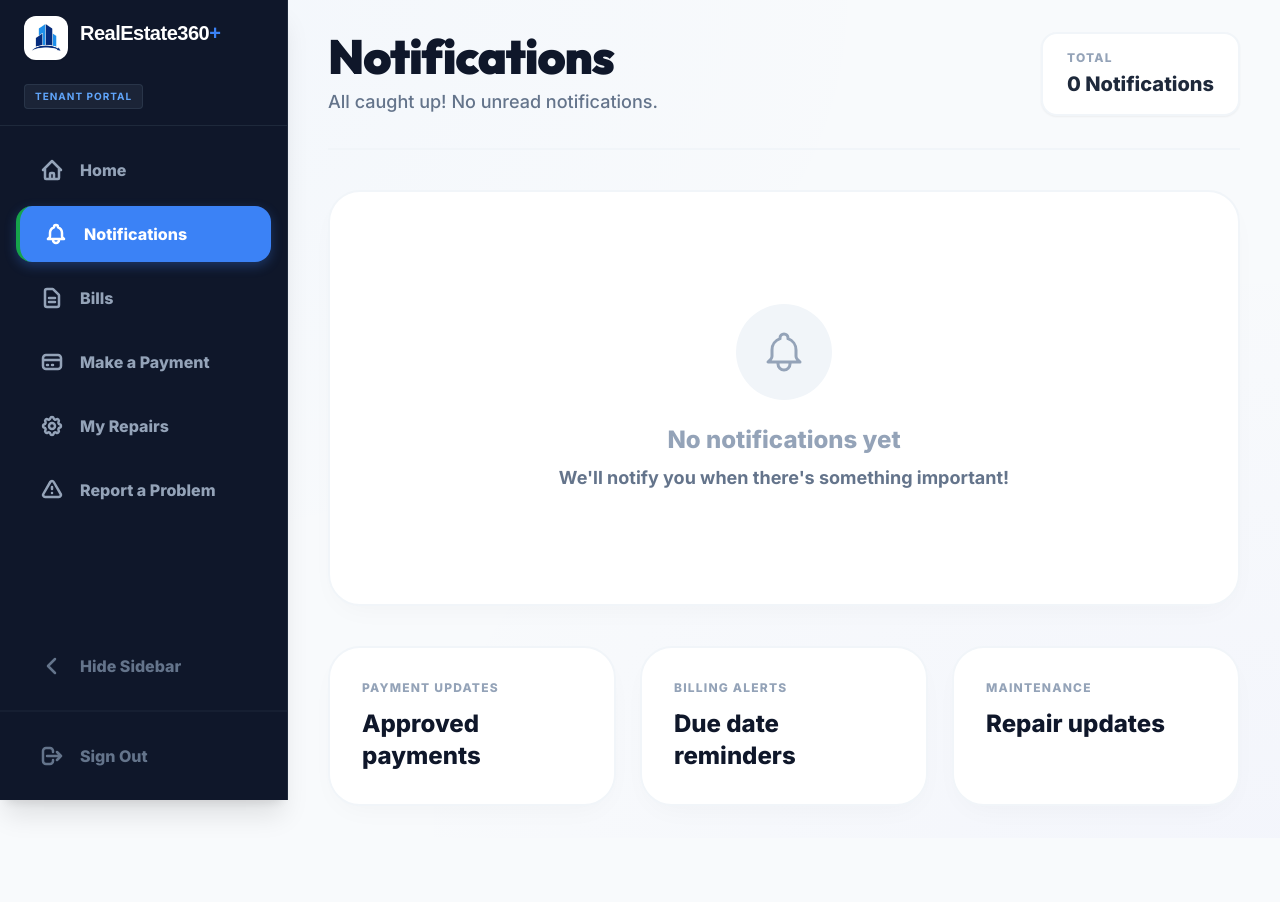
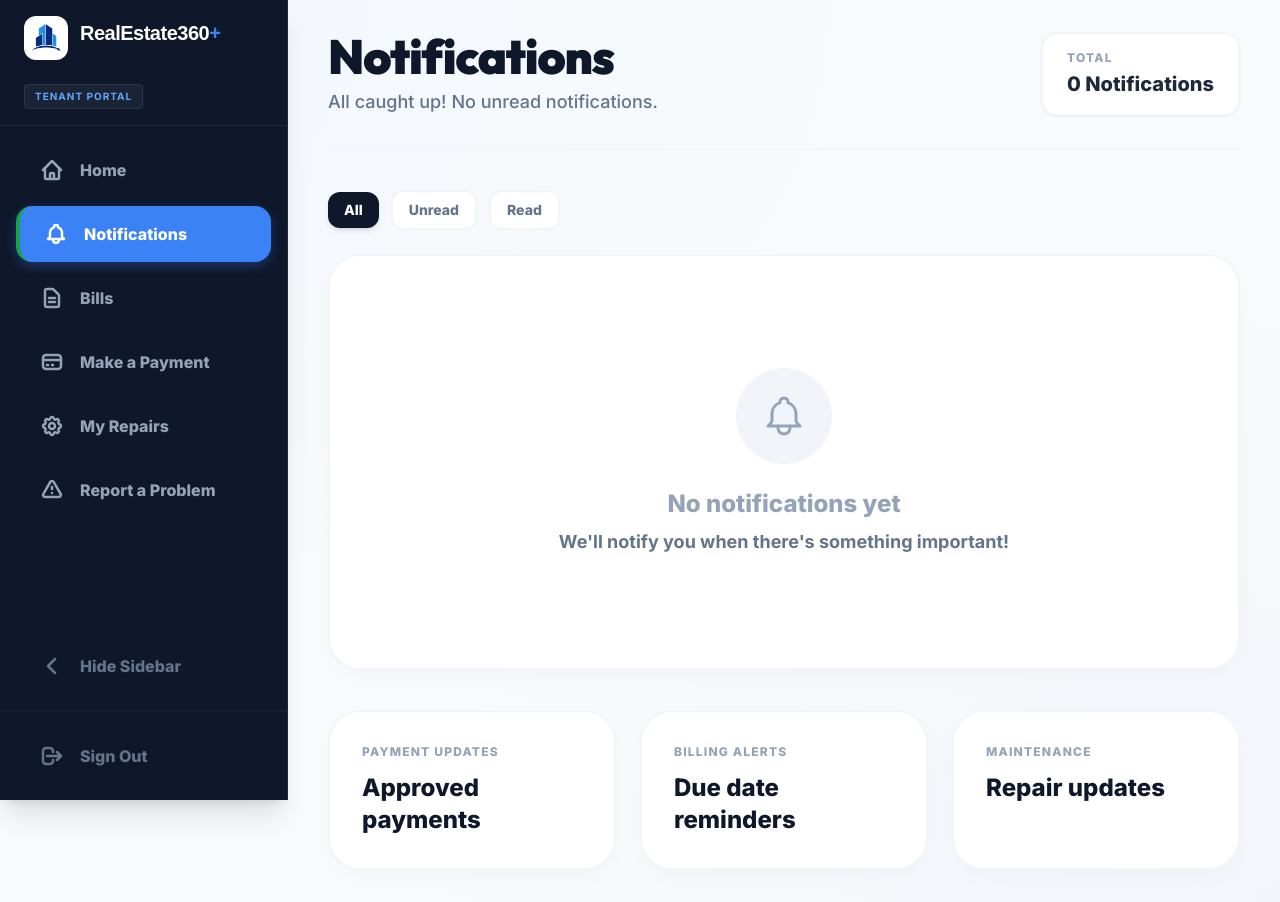
Before and after one commit to JOHNARVINTUM/RealEstateDemo, a Django app: page /tenant/notifications/ in a window 1280 px wide. Before the commit the page ends 815 px from the top, so only its background shows below. Run offline with Django 5.2, Linux system fonts and the light colour scheme; the visitor is signed in with stand-in values (Sample User, id 1); data that the repository does not hold is empty; some libraries are stand-ins or nearby versions; some web fonts are replaced.

Commit message:
feat: implement role-based notification views and maintenance request photo support

```diff
--- a/maintenance/forms.py
+++ b/maintenance/forms.py
@@ -5,9 +5,10 @@ from .models import MaintenanceRequest
 class MaintenanceRequestForm(forms.ModelForm):
     class Meta:
         model = MaintenanceRequest
-        fields = ["category", "title", "description"]  # no priority/status here
+        fields = ["category", "title", "description", "photo"]  # no priority/status here
         widgets = {
             "description": forms.Textarea(attrs={"rows": 6}),
+            "photo": forms.ClearableFileInput(attrs={"class": "w-full border-2 border-slate-100 rounded-2xl px-6 py-4 text-lg font-black text-slate-900 bg-white focus:border-slate-900 transition-all cursor-pointer file:mr-4 file:py-2 file:px-4 file:rounded-full file:border-0 file:text-sm file:font-semibold file:bg-slate-50 file:text-slate-700 hover:file:bg-slate-100"}),
         }
 
 
--- a/maintenance/models.py
+++ b/maintenance/models.py
@@ -32,6 +32,7 @@ class MaintenanceRequest(models.Model):
     category = models.CharField(max_length=20, choices=CATEGORY_CHOICES)
     title = models.CharField(max_length=120)
     description = models.TextField()
+    photo = models.ImageField(upload_to="maintenance_photos/", null=True, blank=True)
 
     status = models.CharField(max_length=20, choices=STATUS_CHOICES, default="OPEN")
     priority = models.CharField(max_length=10, choices=PRIORITY_CHOICES, default="MEDIUM")
--- a/maintenance/views.py
+++ b/maintenance/views.py
@@ -11,7 +11,7 @@ def report_issue(request):
     lease = Lease.objects.filter(tenant=user, is_active=True).select_related("unit").first()
 
     if request.method == "POST":
-        form = MaintenanceRequestForm(request.POST)
+        form = MaintenanceRequestForm(request.POST, request.FILES)
         if form.is_valid():
             obj: MaintenanceRequest = form.save(commit=False)
             obj.tenant = user
--- a/rentals/views.py
+++ b/rentals/views.py
@@ -506,15 +506,30 @@ def tenant_notifications(request):
     Display all notifications for the current tenant.
     Unread notifications are shown first, sorted by creation date.
     """
-    # Get notifications for this tenant, ordered by unread first, then by date
+    # Get notifications for this tenant
     notifications = Notification.objects.filter(
         recipient_type='TENANT',
         user=request.user
-    ).order_by('is_read', '-created_at')
+    )
+
+    # Handle filtering
+    status_filter = request.GET.get('status', 'all')
+    if status_filter == 'unread':
+        notifications = notifications.filter(is_read=False)
+    elif status_filter == 'read':
+        notifications = notifications.filter(is_read=True)
+
+    notifications = notifications.order_by('is_read', '-created_at')
+
+    # Calculate unread count (unfiltered)
+    unread_count = Notification.objects.filter(
+        recipient_type='TENANT', user=request.user, is_read=False
+    ).count()
 
     context = {
         "notifications": notifications,
-        "unread_count": notifications.filter(is_read=False).count(),
+        "unread_count": unread_count,
+        "status_filter": status_filter,
     }
     return render(request, "rentals/tenant_notifications.html", context)
 
--- a/templates/admin_portal/payment_detail.html
+++ b/templates/admin_portal/payment_detail.html
@@ -7,9 +7,9 @@
 
   <!-- Header -->
   <div class="mb-8">
-    <a href="{% url 'admin_payments' %}" class="text-sm font-medium text-slate-600 hover:text-slate-900 flex items-center gap-1 mb-4">
-      <svg class="w-4 h-4" fill="none" viewBox="0 0 24 24" stroke="currentColor">
-        <path stroke-linecap="round" stroke-linejoin="round" stroke-width="2" d="M15 19l-7-7 7-7" />
+    <a href="{% url 'admin_payments' %}" class="w-fit px-4 py-2 bg-white border border-slate-300 hover:bg-slate-50 text-slate-700 rounded-lg font-bold text-xs flex items-center justify-center gap-2 transition-colors shadow-xs mb-4">
+      <svg class="w-3.5 h-3.5" fill="none" viewBox="0 0 24 24" stroke="currentColor">
+        <path stroke-linecap="round" stroke-linejoin="round" stroke-width="2.5" d="M10 19l-7-7m0 0l7-7m-7 7h18"></path>
       </svg>
       Back to Payments
     </a>
--- a/templates/maintenance/my_requests.html
+++ b/templates/maintenance/my_requests.html
@@ -6,14 +6,14 @@
 {% block tenant_content %}
 
   <!-- Page Header -->
-  <div class="mb-10 flex flex-col items-start justify-between gap-6 border-b-2 border-slate-100 pb-8 max-w-[375px] w-full min-h-[200px]">
+  <div class="mb-10 flex flex-col sm:flex-row items-start sm:items-center justify-between gap-6 border-b-2 border-slate-100 pb-8">
     <div>
       <h1 class="text-3xl sm:text-5xl font-black text-slate-900 tracking-tight">My Repairs</h1>
       <p class="text-lg text-slate-500 font-bold mt-2">Check the status of your reported problems.</p>
     </div>
-    <div class="mt-4 self-end">
+    <div class="sm:self-auto w-full sm:w-auto">
       <a href="{% url 'report_issue' %}"
-         class="bg-slate-900 hover:bg-slate-800 text-white font-black px-6 py-3 sm:px-8 sm:py-4 rounded-2xl text-sm sm:text-lg transition-all inline-flex items-center gap-2 sm:gap-3 shadow-lg active:scale-95 whitespace-nowrap">
+         class="bg-slate-900 hover:bg-slate-800 text-white font-black px-6 py-3 sm:px-8 sm:py-4 rounded-2xl text-sm sm:text-lg transition-all flex sm:inline-flex items-center justify-center gap-2 sm:gap-3 shadow-lg active:scale-95 whitespace-nowrap w-full sm:w-auto">
         <svg class="w-5 h-5 sm:w-6 sm:h-6 shrink-0" fill="none" viewBox="0 0 24 24" stroke="currentColor" stroke-width="3">
           <path stroke-linecap="round" stroke-linejoin="round" d="M12 4v16m8-8H4" />
         </svg>
--- a/templates/rentals/tenant_notifications.html
+++ b/templates/rentals/tenant_notifications.html
@@ -20,6 +20,19 @@
       <span class="text-xs font-black text-slate-400 block uppercase tracking-widest mb-1">Total</span>
       <span class="text-xl font-black text-slate-800">{{ notifications|length }} Notification{{ notifications|pluralize }}</span>
     </div>
+  </div>
+
+  <!-- Filter Bar -->
+  <div class="flex items-center gap-3 mb-6">
+    <a href="?status=all" class="px-4 py-2 rounded-xl text-sm font-black transition-all {% if status_filter == 'all' or not status_filter %}bg-slate-900 text-white shadow-md{% else %}bg-white border-2 border-slate-100 text-slate-500 hover:border-slate-300 hover:text-slate-700{% endif %}">
+      All
+    </a>
+    <a href="?status=unread" class="px-4 py-2 rounded-xl text-sm font-black transition-all {% if status_filter == 'unread' %}bg-slate-900 text-white shadow-md{% else %}bg-white border-2 border-slate-100 text-slate-500 hover:border-slate-300 hover:text-slate-700{% endif %}">
+      Unread
+    </a>
+    <a href="?status=read" class="px-4 py-2 rounded-xl text-sm font-black transition-all {% if status_filter == 'read' %}bg-slate-900 text-white shadow-md{% else %}bg-white border-2 border-slate-100 text-slate-500 hover:border-slate-300 hover:text-slate-700{% endif %}">
+      Read
+    </a>
   </div>
 
   <!-- Notifications List -->
```
Also changed, not shown: accounts/admin_portal_views.py (+16 -2 lines), rentals/notification_views.py (+17 -1 lines), templates/admin_portal/maintenance_update.html (+10 -0 lines), templates/admin_portal/notifications.html (+14 -1 lines), templates/maintenance/report_issue.html (+8 -1 lines), maintenance/migrations/0004_maintenancerequest_photo.py (added).
